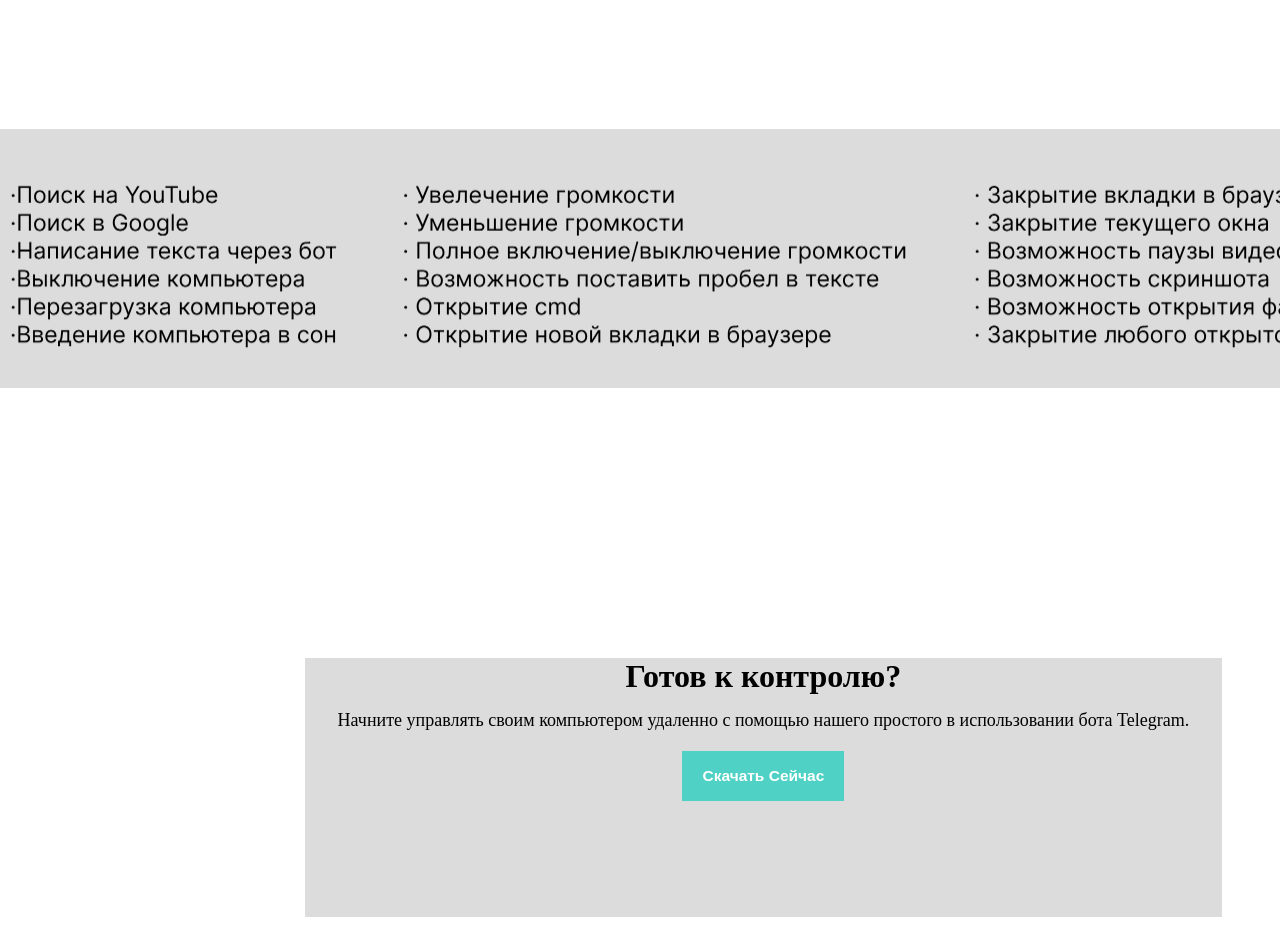
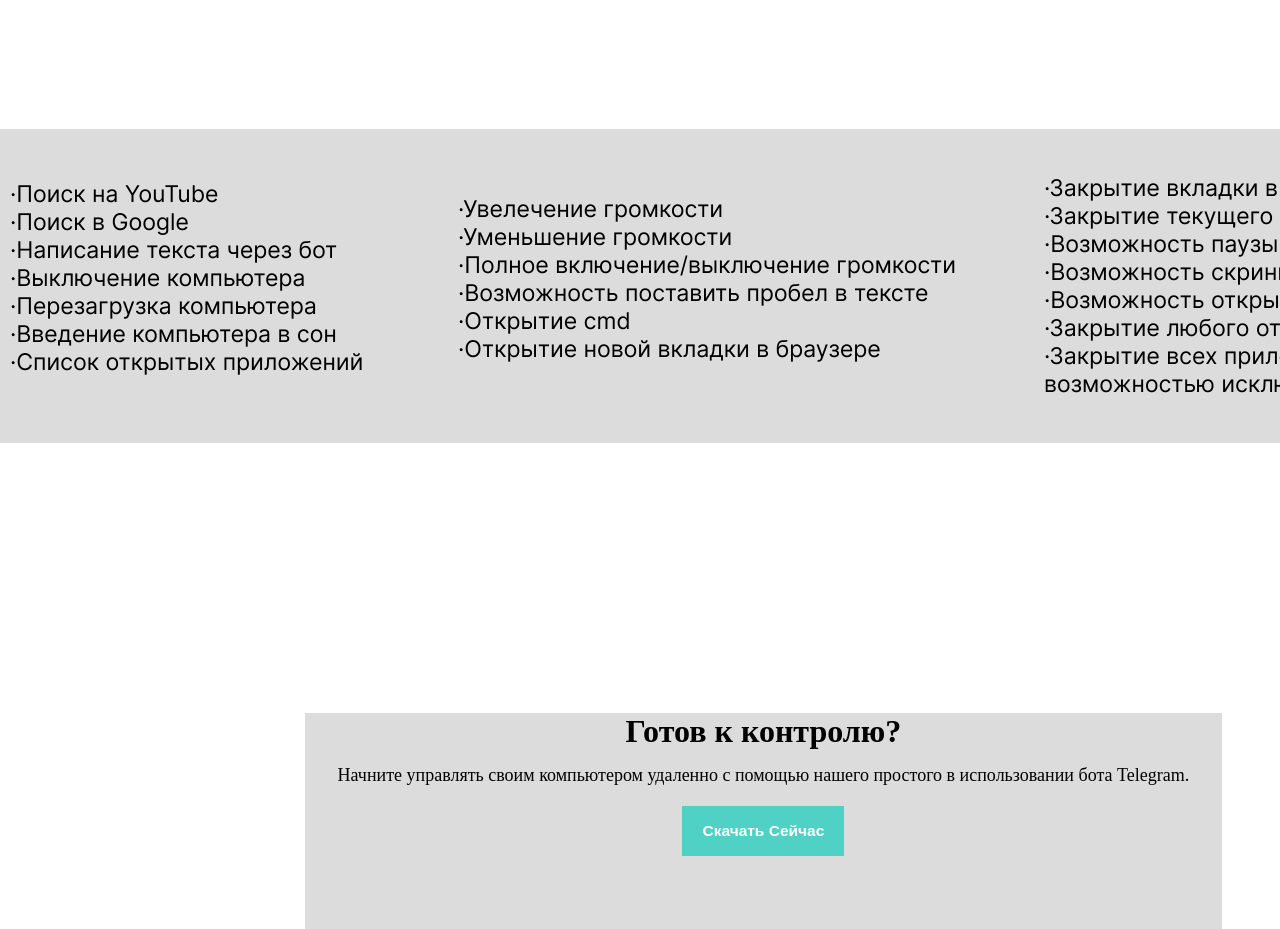
Before and after one commit to website7777/PCPilot, a plain HTML site: page ru/index.html in a window 1280 px wide. Shown: the part 1360-2289 px from the top of the page. Drawn offline with Linux system fonts and the light colour scheme.

Commit message:
Update index.html

```diff
--- a/ru/index.html
+++ b/ru/index.html
@@ -203,7 +203,7 @@
         .fourth{
             position: absolute;
             left: 305px;
-            top: 2018.2px;
+            top: 2073.2px;
             width: 916.8px;
             height: 259.2px;
             background-color: #DCDCDC;
@@ -247,7 +247,7 @@
             left: 0px;
             top: 1489px;
             width: 1536px;
-            height: 259.2px;
+            height: 314px;
             background-color: #DCDCDC;
         }
 
@@ -285,10 +285,10 @@
 </div>
 <h1 id="h1_sixth">Увидеть в действии</h1>
 <video id="Demo" width="560" height="315" controls>
-    <source src="ru_new.mp4" type="video/mp4">
+    <source src="ru_new2.mp4" type="video/mp4">
     Your browser does not support the video tag.
   </video>
-  <img id="command" src="command.png" alt="">
+  <img id="command" src="command2.png" alt="">
   <div class="fourth">
     <h1 id="h1_seventh">Готов к контролю?</h1>
     <p id="p7">Начните управлять своим компьютером удаленно с помощью нашего простого в использовании бота Telegram.</p>
```
